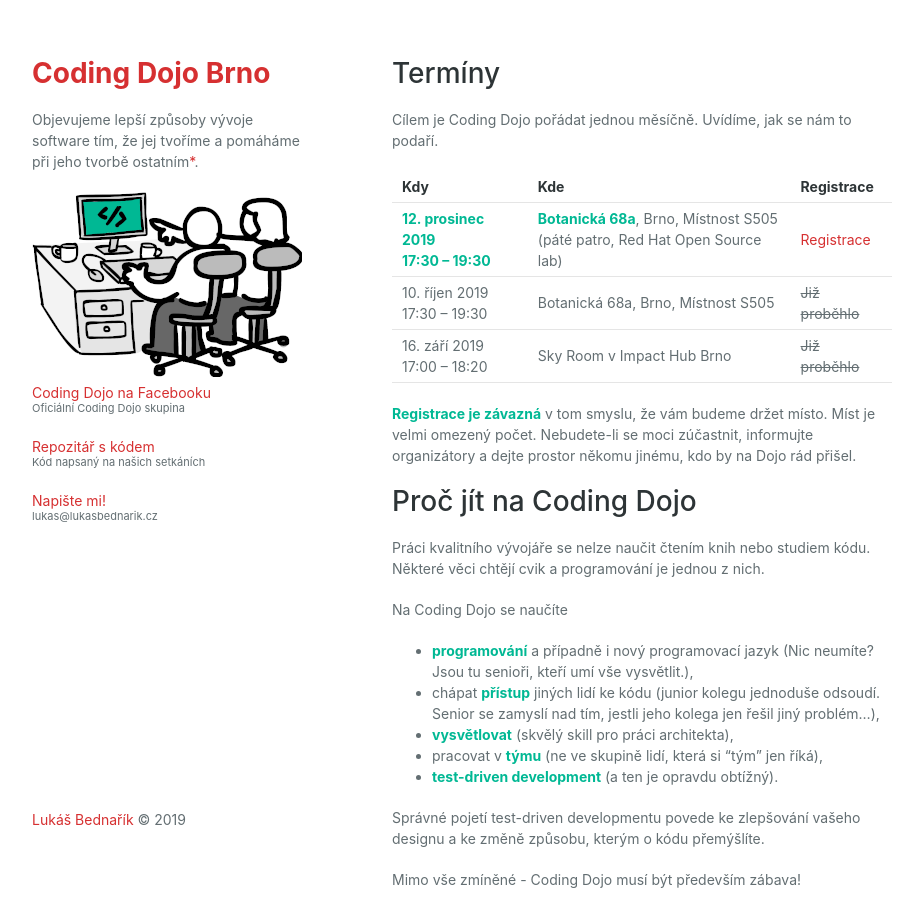
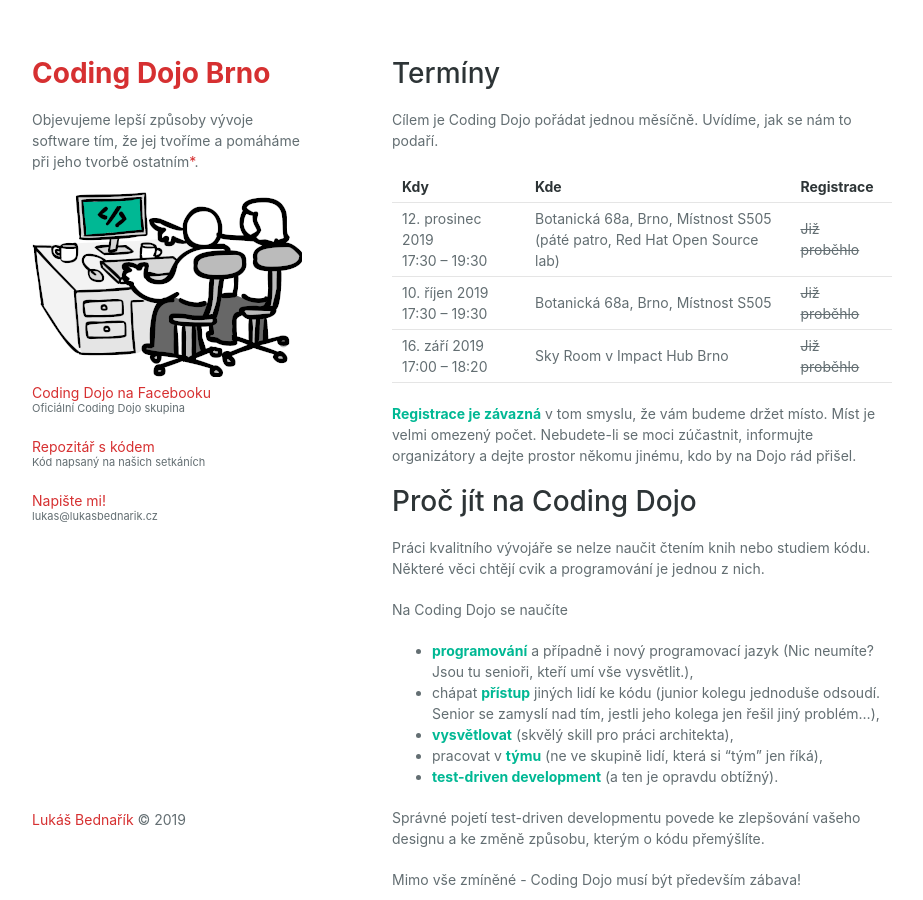
Before and after one commit to lukasbednarik/codingdojobrno.cz, a Jekyll site: the page built from index.md, in a window 1280 px wide and 900 px high. Shown: the whole window, without its empty margins (178-1101 px from the left). Built offline with Jekyll 4.4.1, drawn with Linux system fonts in a browser that asks for light colours.

Commit message:
2019-12-12

```diff
--- a/index.md
+++ b/index.md
@@ -9,7 +9,7 @@ Cílem je Coding Dojo pořádat jednou měsíčně. Uvídíme, jak se nám to po
 
 | Kdy                               | Kde     | Registrace  |
 | --------------------------------- | ------- | ----------- |
-| **12. prosinec 2019**<br /> **17:30 -- 19:30** | **Botanická 68a**, Brno, Místnost S505 <br />(páté patro, Red Hat Open Source lab) | [Registrace](https://www.eventbrite.com/e/coding-dojo-brno-registration-79516850039) |
+| 12. prosinec 2019<br /> 17:30 -- 19:30 | Botanická 68a, Brno, Místnost S505 <br />(páté patro, Red Hat Open Source lab) | ~~Již proběhlo~~ |
 | 10. říjen 2019<br /> 17:30 -- 19:30 | Botanická 68a, Brno, Místnost S505 | ~~Již proběhlo~~ |
 | 16. září 2019<br /> 17:00 -- 18:20 | Sky Room v Impact Hub Brno | ~~Již proběhlo~~ |
 
```
